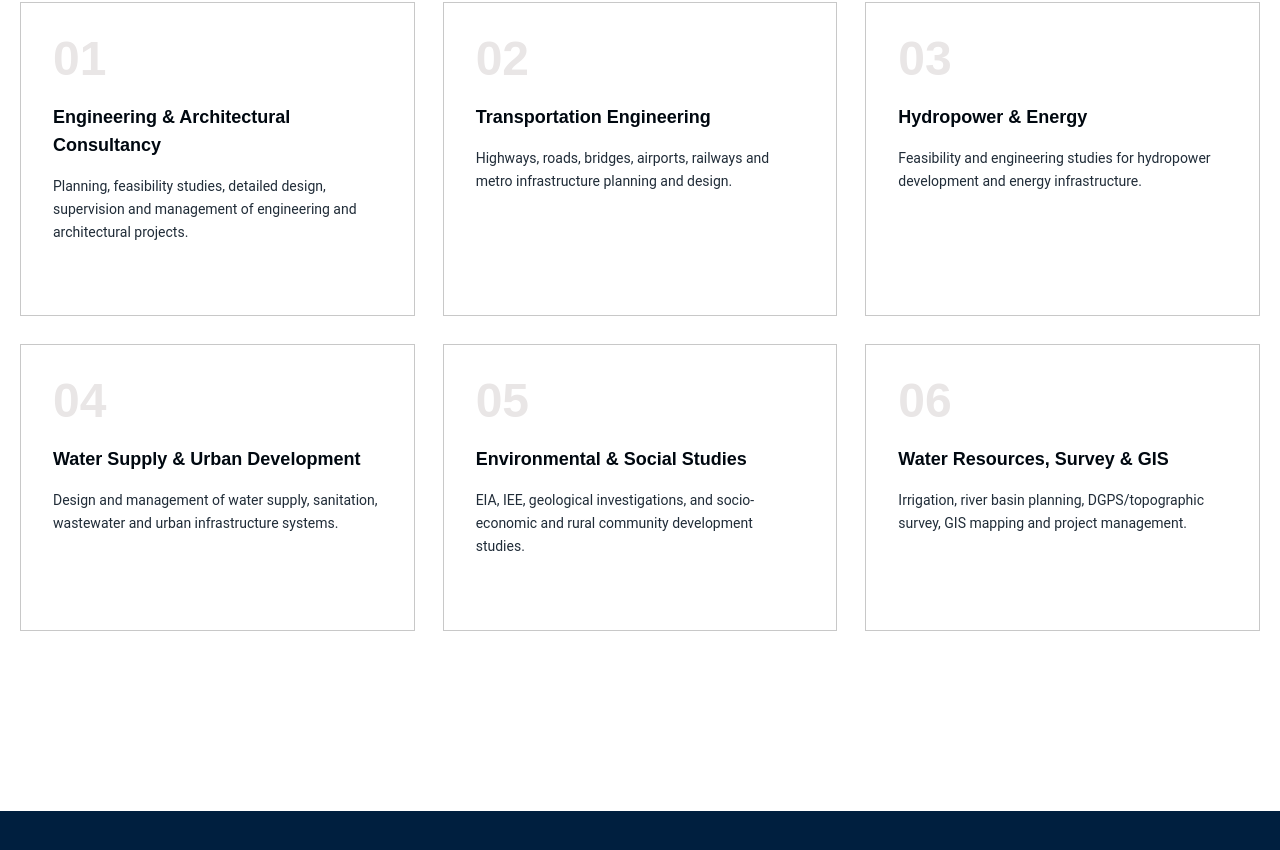
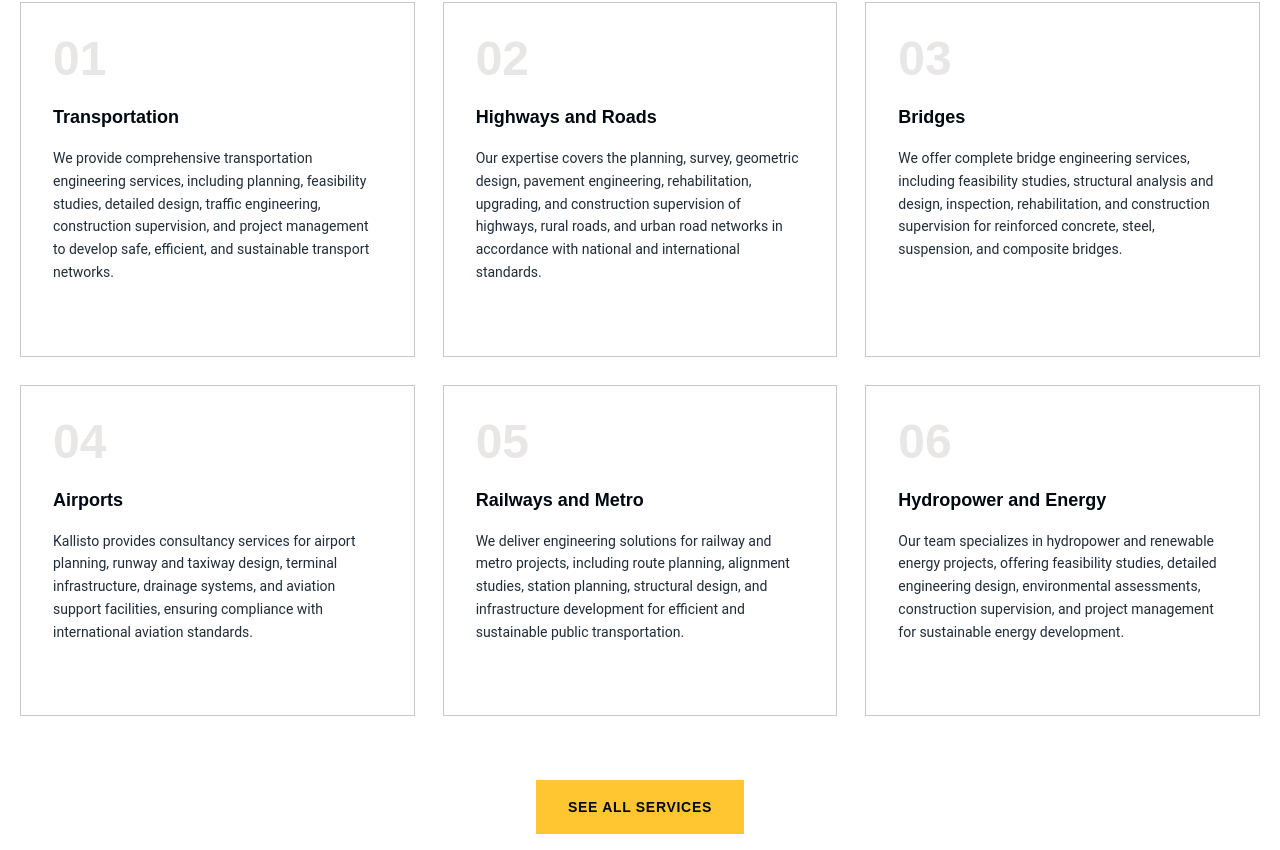
Before and after one commit to manishchettrikarki/constructionWebsite, a Next.js app: page / in a window 1280 px wide. Shown: the part 1350-2200 px from the top of the page. Built offline with nearby package versions, Linux system fonts and the light colour scheme; no server answers.

Commit message:
feat: added client provided contents

```diff
--- a/src/app/(pages)/services/page.tsx
+++ b/src/app/(pages)/services/page.tsx
@@ -4,6 +4,7 @@ import { ServicesHero } from "@/components/views/services/heroSection";
 import { ServicesListSection } from "@/components/views/services/listSection";
 import { ServicesNumbersSection } from "@/components/views/services/numberSection";
 import { ServicesSkillsSection } from "@/components/views/services/skillsSection";
+import { SERVICES } from "@/contents/services";
 import {
   breadcrumbJsonLd,
   buildMetadata,
@@ -11,7 +12,7 @@ import {
   serviceJsonLd,
   webPageJsonLd,
 } from "@/lib/seo";
-import { PAGE_HEROES, SERVICES } from "@/utils/constant";
+import { PAGE_HEROES } from "@/utils/constant";
 import { Metadata } from "next";
 import Script from "next/script";
 
--- a/src/components/views/contact/infoSection.tsx
+++ b/src/components/views/contact/infoSection.tsx
@@ -88,11 +88,10 @@ export function ContactInfoSection() {
           <div className="w-full h-96">
             <iframe
               title={CONTACT_CONTENT.mapTitle}
-              src="https://www.google.com/maps/embed?pb=!1m18!1m12!1m3!1d3531.770742313285!2d85.3473017!3d27.7243639!2m3!1f0!2f0!3f0!3m2!1i1024!2i768!4f13.1!3m3!1m2!1s0x39eb19fdac58fbb5%3A0x2d81bd028f50e33e!2sKallisto%20Engineering%20Consultancy%20Pvt.%20Ltd.!5e0!3m2!1sen!2snp!4v1784014244984!5m2!1sen!2snp"
+              src="https://maps.google.com/maps?q=27.700623,85.334009&z=18&output=embed"
               className="w-full h-full border-0 grayscale hover:grayscale-0 transition-all duration-500"
+              loading="lazy"
               allowFullScreen
-              loading="lazy"
-              referrerPolicy="strict-origin-when-cross-origin"
             />
           </div>
           <div className="absolute top-0 left-0 w-1.5 h-full bg-[#ffc631] rounded-l-2xl pointer-events-none" />
--- a/src/components/views/home/servicesSection.tsx
+++ b/src/components/views/home/servicesSection.tsx
@@ -1,3 +1,4 @@
+import { Btn } from "@/components/reusable/button";
 import { SectionLabel } from "@/components/reusable/sectionLabel";
 import { servicesContent } from "@/contents/homePage";
 
@@ -36,6 +37,10 @@ export function Services() {
             </li>
           ))}
         </ul>
+
+        <div className="flex justify-center mt-14 lg:mt-16">
+          <Btn href="/services">See All Services</Btn>
+        </div>
       </div>
     </section>
   );
--- a/src/components/views/services/listSection.tsx
+++ b/src/components/views/services/listSection.tsx
@@ -1,5 +1,5 @@
 import { Subtitle } from "@/components/reusable/subtitle";
-import { SERVICES } from "@/utils/constant";
+import { SERVICES } from "@/contents/services";
 
 export function ServicesListSection() {
   return (
--- a/src/contents/aboutPage.ts
+++ b/src/contents/aboutPage.ts
@@ -10,7 +10,7 @@ export const ABOUT_INTRO = {
     },
 
     description:
-        "Established in 2074 BS, Kallisto Engineering Consultancy Pvt. Ltd. is a multidisciplinary engineering consultancy based in Mid-Baneshwor, Kathmandu. We provide professional services in planning, feasibility studies, detailed engineering design, surveying, project supervision, environmental consulting, GIS mapping, and project management. Our experienced team is committed to delivering innovative, practical, and sustainable engineering solutions that meet the highest standards of quality and professionalism.",
+        "Established in 2074 BS, Kallisto Engineering Consultancy Pvt. Ltd. is a multidisciplinary engineering consultancy based in Ghattekulo, Maitidevi, Kathmandu. We provide professional services in planning, feasibility studies, detailed engineering design, surveying, project supervision, environmental consulting, GIS mapping, and project management. Our experienced team is committed to delivering innovative, practical, and sustainable engineering solutions that meet the highest standards of quality and professionalism.",
 
     checklist: [
         "Comprehensive engineering consultancy services",
--- a/src/contents/contact.ts
+++ b/src/contents/contact.ts
@@ -21,7 +21,7 @@ export interface SocialLink {
 export const CONTACT_INFO: ContactCard[] = [
     {
         title: "Address",
-        content: "Mid-Baneshwor, Balbhadra Marg, Kathmandu - 31, Nepal",
+        content: "Ghattekulo, Maitidevi, Kathmandu, Nepal",
         icon: LocationIcon,
         links: null,
     },
@@ -40,7 +40,6 @@ export const CONTACT_INFO: ContactCard[] = [
         icon: PhoneIcon,
         links: [
             { label: "+977-9841666927", href: "tel:+9779841666927" },
-            { label: "+977-1-4465553", href: "tel:+97714465553" },
         ],
     },
 ];
--- a/src/contents/footer.ts
+++ b/src/contents/footer.ts
@@ -4,15 +4,15 @@ export const footerContent = {
     name: "Kallisto",
     highlight: "Engineering",
     description:
-      "Based in Mid-Baneshwor, Kathmandu, Kallisto Engineering Consultancy delivers planning, design, survey and project management solutions across Nepal — spanning transportation, hydropower, water resources and urban development.",
+      "Based in Ghattekulo, Maitidevi, Kathmandu, Kallisto Engineering Consultancy delivers planning, design, survey and project management solutions across Nepal — spanning transportation, hydropower, water resources and urban development.",
     href: "/",
     logo: "images/logo.png",
   },
 
   contacts: {
     title: "Contact Us",
-    phones: ["+977-1-4465553", "+977-9841666927"],
-    address: ["Mid-Baneshwor, Balbhadra Marg", "Kathmandu - 31, Nepal"],
+    phones: ["+977-9841666927"],
+    address: ["Ghattekulo, Maitidevi, Kathmandu, Nepal"],
   },
 
   companyLinks: [
--- a/src/contents/homePage.ts
+++ b/src/contents/homePage.ts
@@ -41,49 +41,49 @@ export const servicesContent = {
     {
       id: 1,
       number: "01",
-      title: "Engineering & Architectural Consultancy",
+      title: "Transportation",
       description:
-        "Planning, feasibility studies, detailed design, supervision and management of engineering and architectural projects.",
+        "We provide comprehensive transportation engineering services, including planning, feasibility studies, detailed design, traffic engineering, construction supervision, and project management to develop safe, efficient, and sustainable transport networks.",
       href: "/services/engineering-consultancy",
     },
     {
       id: 2,
       number: "02",
-      title: "Transportation Engineering",
+      title: "Highways and Roads",
       description:
-        "Highways, roads, bridges, airports, railways and metro infrastructure planning and design.",
+        "Our expertise covers the planning, survey, geometric design, pavement engineering, rehabilitation, upgrading, and construction supervision of highways, rural roads, and urban road networks in accordance with national and international standards.",
       href: "/services/transportation-engineering",
     },
     {
       id: 3,
       number: "03",
-      title: "Hydropower & Energy",
+      title: "Bridges",
       description:
-        "Feasibility and engineering studies for hydropower development and energy infrastructure.",
+        "We offer complete bridge engineering services, including feasibility studies, structural analysis and design, inspection, rehabilitation, and construction supervision for reinforced concrete, steel, suspension, and composite bridges.",
       href: "/services/hydropower-energy",
     },
     {
       id: 4,
       number: "04",
-      title: "Water Supply & Urban Development",
+      title: "Airports",
       description:
-        "Design and management of water supply, sanitation, wastewater and urban infrastructure systems.",
+        "Kallisto provides consultancy services for airport planning, runway and taxiway design, terminal infrastructure, drainage systems, and aviation support facilities, ensuring compliance with international aviation standards.",
       href: "/services/water-urban-development",
     },
     {
       id: 5,
       number: "05",
-      title: "Environmental & Social Studies",
+      title: "Railways and Metro",
       description:
-        "EIA, IEE, geological investigations, and socio-economic and rural community development studies.",
+        "We deliver engineering solutions for railway and metro projects, including route planning, alignment studies, station planning, structural design, and infrastructure development for efficient and sustainable public transportation.",
       href: "/services/environmental-social-studies",
     },
     {
       id: 6,
       number: "06",
-      title: "Water Resources, Survey & GIS",
+      title: "Hydropower and Energy",
       description:
-        "Irrigation, river basin planning, DGPS/topographic survey, GIS mapping and project management.",
+        "Our team specializes in hydropower and renewable energy projects, offering feasibility studies, detailed engineering design, environmental assessments, construction supervision, and project management for sustainable energy development.",
       href: "/services/water-resources-survey-gis",
     },
   ],
--- a/src/contents/projects.ts
+++ b/src/contents/projects.ts
@@ -3,7 +3,8 @@ export type ProjectCategory =
     | "Roads & Bridges"
     | "Water Resources"
     | "GIS Mapping"
-    | "Buildings & Infrastructure";
+    | "Buildings & Infrastructure"
+    | "International Projects";
 
 export interface Project {
     title: string;
@@ -285,6 +286,26 @@ export const PROJECTS: Project[] = [
         href: "/projects/single-project",
         category: "Buildings & Infrastructure",
     },
+    {
+        title:
+            "Socio-Economic Design Survey",
+        location: "Yachiyo Engineering Co. Ltd. Tokyo, Japan. JICA",
+        excerpt:
+            "Social Condition Survey for the project for Development of Master Plan for Wastewater Management in Pokhara Metropolitan City",
+        img: "/images/projects/placeholder.jpg",
+        href: "/projects/social-condition-survey-pokhara",
+        category: "International Projects",
+    },
+    {
+        title:
+            "SEA Report",
+        location: "Pacific Consultants Co. Ltd and JICA",
+        excerpt:
+            "Project for Capacity Development on Flood Control for Disaster Risk Reduction in Sunsari and Morang Districts",
+        img: "/images/projects/placeholder.jpg",
+        href: "/projects/flood-control-sunsari-morang",
+        category: "International Projects",
+    },
 ];
 
 // Derived list of unique categories, in a sensible fixed display order
@@ -295,6 +316,7 @@ const CATEGORY_ORDER: ProjectCategory[] = [
     "Water Resources",
     "GIS Mapping",
     "Buildings & Infrastructure",
+    "International Projects",
 ];
 
 export const PROJECT_CATEGORIES: ProjectCategory[] = CATEGORY_ORDER.filter(
--- a/src/contents/services.ts
+++ b/src/contents/services.ts
@@ -78,3 +78,96 @@ export const EXPERTS_CONTENT: ExpertsContent = {
     imageAlt: "Kallisto Engineering Experts at work",
     imageFallback: "/fallback.jpg",
 };
+
+export const SERVICES = [
+  {
+    n: "01",
+    title: "Transportation",
+    desc: "Comprehensive transportation engineering services including planning, feasibility studies, detailed design, traffic engineering, construction supervision, and project management.",
+    href: "/services/transportation",
+  },
+  {
+    n: "02",
+    title: "Highways & Roads",
+    desc: "Planning, survey, geometric design, pavement engineering, rehabilitation, upgrading, and construction supervision for highways, rural roads, and urban road networks.",
+    href: "/services/highways-roads",
+  },
+  {
+    n: "03",
+    title: "Bridges",
+    desc: "Feasibility studies, structural analysis and design, inspection, rehabilitation, and construction supervision for reinforced concrete, steel, suspension, and composite bridges.",
+    href: "/services/bridges",
+  },
+  {
+    n: "04",
+    title: "Airports",
+    desc: "Airport planning, runway and taxiway design, terminal infrastructure, drainage systems, and aviation support facilities meeting international standards.",
+    href: "/services/airports",
+  },
+  {
+    n: "05",
+    title: "Railways & Metro",
+    desc: "Engineering solutions for railway and metro projects including route planning, alignment studies, station planning, structural design, and infrastructure development.",
+    href: "/services/railways-metro",
+  },
+  {
+    n: "06",
+    title: "Hydropower & Energy",
+    desc: "Feasibility studies, engineering design, environmental assessments, construction supervision, and project management for hydropower and renewable energy projects.",
+    href: "/services/hydropower-energy",
+  },
+  {
+    n: "07",
+    title: "Water Supply & Sanitation",
+    desc: "Water source investigations, treatment systems, transmission and distribution networks, sewerage systems, and sanitation infrastructure.",
+    href: "/services/water-supply-sanitation",
+  },
+  {
+    n: "08",
+    title: "Wastewater & Solid Waste Management",
+    desc: "Sustainable wastewater treatment, sewerage systems, drainage, landfill design, recycling facilities, and integrated solid waste management solutions.",
+    href: "/services/wastewater-solid-waste",
+  },
+  {
+    n: "09",
+    title: "Urban Planning & Infrastructure",
+    desc: "Land use planning, master plans, GIS-based planning, smart city concepts, and sustainable urban infrastructure development.",
+    href: "/services/urban-planning-infrastructure",
+  },
+  {
+    n: "10",
+    title: "Building & Architecture",
+    desc: "Architectural design, structural engineering, interior planning, BIM, and construction supervision for residential, commercial, institutional, and industrial buildings.",
+    href: "/services/building-architecture",
+  },
+  {
+    n: "11",
+    title: "Water Resources & Natural Resources",
+    desc: "Integrated water resources management, river basin planning, irrigation systems, watershed management, and climate resilience solutions.",
+    href: "/services/water-resources",
+  },
+  {
+    n: "12",
+    title: "Irrigation",
+    desc: "Feasibility studies, hydraulic design, canal systems, lift irrigation, command area development, and modernization of irrigation infrastructure.",
+    href: "/services/irrigation",
+  },
+  {
+    n: "13",
+    title: "Agriculture",
+    desc: "Agricultural infrastructure, irrigation planning, rural development, climate-smart agriculture, and sustainable resource management.",
+    href: "/services/agriculture",
+  },
+  {
+    n: "14",
+    title: "River Basin Planning & Development",
+    desc: "River basin studies, watershed management, river training works, sediment management, and integrated water resource development planning.",
+    href: "/services/river-basin-planning",
+  },
+  {
+    n: "15",
+    title: "Flood Forecasting & Management",
+    desc: "Flood risk assessment, hydrological and hydraulic modeling, early warning systems, disaster risk reduction, and climate resilience strategies.",
+    href: "/services/flood-forecasting-management",
+  },
+];
--- a/src/lib/seo.ts
+++ b/src/lib/seo.ts
@@ -84,7 +84,7 @@ export function orgJsonLd() {
     ],
     address: {
       "@type": "PostalAddress",
-      streetAddress: "Mid-Baneshwor, Balbhadra Marg",
+      streetAddress: "Ghattekulo, Maitidevi, Kathmandu, Nepal",
       addressLocality: "Kathmandu",
       addressRegion: "Bagmati Province",
       addressCountry: "NP",
@@ -110,7 +110,7 @@ export function localBusinessJsonLd() {
     email: "kallistoengineering@gmail.com",
     address: {
       "@type": "PostalAddress",
-      streetAddress: "Mid-Baneshwor, Balbhadra Marg",
+      streetAddress: "Ghattekulo, Maitidevi, Kathmandu, Nepal",
       addressLocality: "Kathmandu - 31",
       addressRegion: "Bagmati Province",
       addressCountry: "NP",
@@ -280,7 +280,7 @@ export const PAGE_SEO: Record<string, PageSEO> = {
   contact: {
     title: "Contact Us",
     description:
-      "Get in touch with Kallisto Engineering Consultancy. Call +977-9841666927, email kallistoengineering@gmail.com or visit us in Mid-Baneshwor, Kathmandu.",
+      "Get in touch with Kallisto Engineering Consultancy. Call +977-9841666927, email kallistoengineering@gmail.com or visit us in Ghattekulo, Maitidevi, Kathmandu, Nepal",
     slug: "/contact",
     keywords: [
       "contact Kallisto Engineering",
--- a/src/utils/constant.ts
+++ b/src/utils/constant.ts
@@ -195,43 +195,3 @@ export const PAGE_HEROES = {
     breadcrumbs: [{ label: "Home", href: "/" }, { label: "Contact" }],
   },
 };
-
-// Service List
-export const SERVICES = [
-  {
-    n: "01",
-    title: "Engineering Consultancy",
-    desc: "Professional consultancy services covering planning, feasibility studies, design, supervision, and project management.",
-    href: "/services/engineering-consultancy",
-  },
-  {
-    n: "02",
-    title: "Transportation Engineering",
-    desc: "Roads, highways, bridges, airports, and transportation infrastructure planning and design.",
-    href: "/services/transportation-engineering",
-  },
-  {
-    n: "03",
-    title: "Hydropower & Energy",
-    desc: "Engineering solutions for hydropower development, renewable energy, and energy infrastructure.",
-    href: "/services/hydropower-energy",
-  },
-  {
-    n: "04",
-    title: "Water Supply & Urban Development",
-    desc: "Design and management of water supply, sanitation, wastewater, and urban infrastructure systems.",
-    href: "/services/water-urban-development",
-  },
-  {
-    n: "05",
-    title: "Environmental Services",
-    desc: "Environmental Impact Assessment (EIA), Initial Environmental Examination (IEE), and geological investigations.",
-    href: "/services/environmental-services",
-  },
-  {
-    n: "06",
-    title: "Survey, GIS & Project Management",
-    desc: "DGPS surveys, GIS mapping, topographic surveys, monitoring, and complete project management solutions.",
-    href: "/services/survey-gis",
-  },
-];
```
